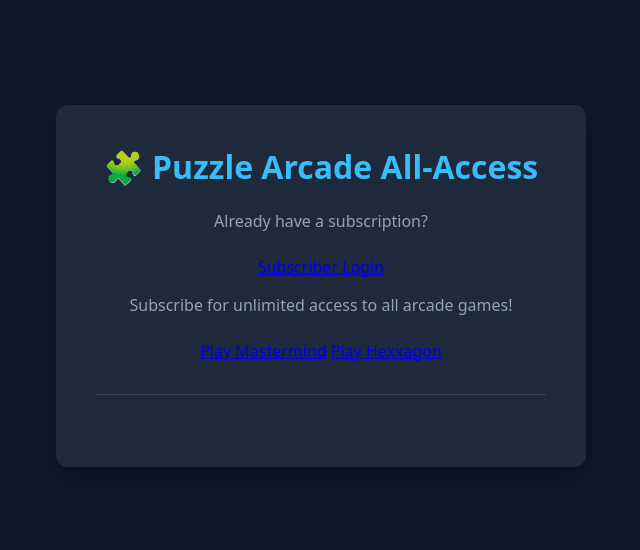
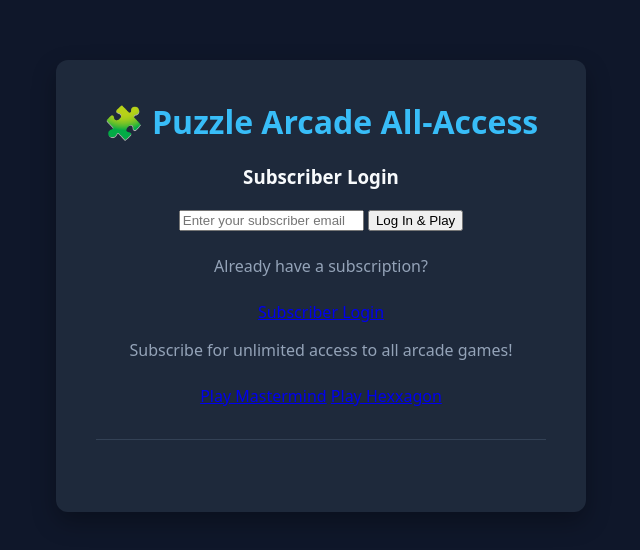
Before and after one commit to davidlynch79/puzzlegames2, a website: page index.html in a window 1280 px wide. Shown: the part 114-664 px from the top of the page, without its empty margins (319-959 px from the left). Drawn offline with Linux system fonts and the light colour scheme.

Commit message:
Update index.html

```diff
--- a/index.html
+++ b/index.html
@@ -12,6 +12,33 @@
 <body>
     <div class="container">
         <h1>🧩 Puzzle Arcade All-Access</h1>
+
+        <div class="login-section">
+    <h3>Subscriber Login</h3>
+    <input type="email" id="loginEmail" placeholder="Enter your subscriber email">
+    <button onclick="loginUser()">Log In & Play</button>
+    <p id="loginError" style="color: red;"></p>
+</div>
+
+<script>
+    async function loginUser() {
+        const email = document.getElementById('loginEmail').value;
+        const errorEl = document.getElementById('loginError');
+
+        const response = await fetch('/api/login', {
+            method: 'POST',
+            headers: { 'Content-Type': 'application/json' },
+            body: JSON.stringify({ email })
+        });
+
+        const data = await response.json();
+        if (data.success) {
+            window.location.href = 'mastermind1.html'; // Redirect to games
+        } else {
+            errorEl.innerText = data.error || 'Login failed';
+        }
+    }
+</script>
 
 <p>Already have a subscription?</p>
 <a href="https://billing.stripe.com/p/login/28E3cw71z3cw5Sg8qj3gk00" class="login-btn">Subscriber Login</a>
```
